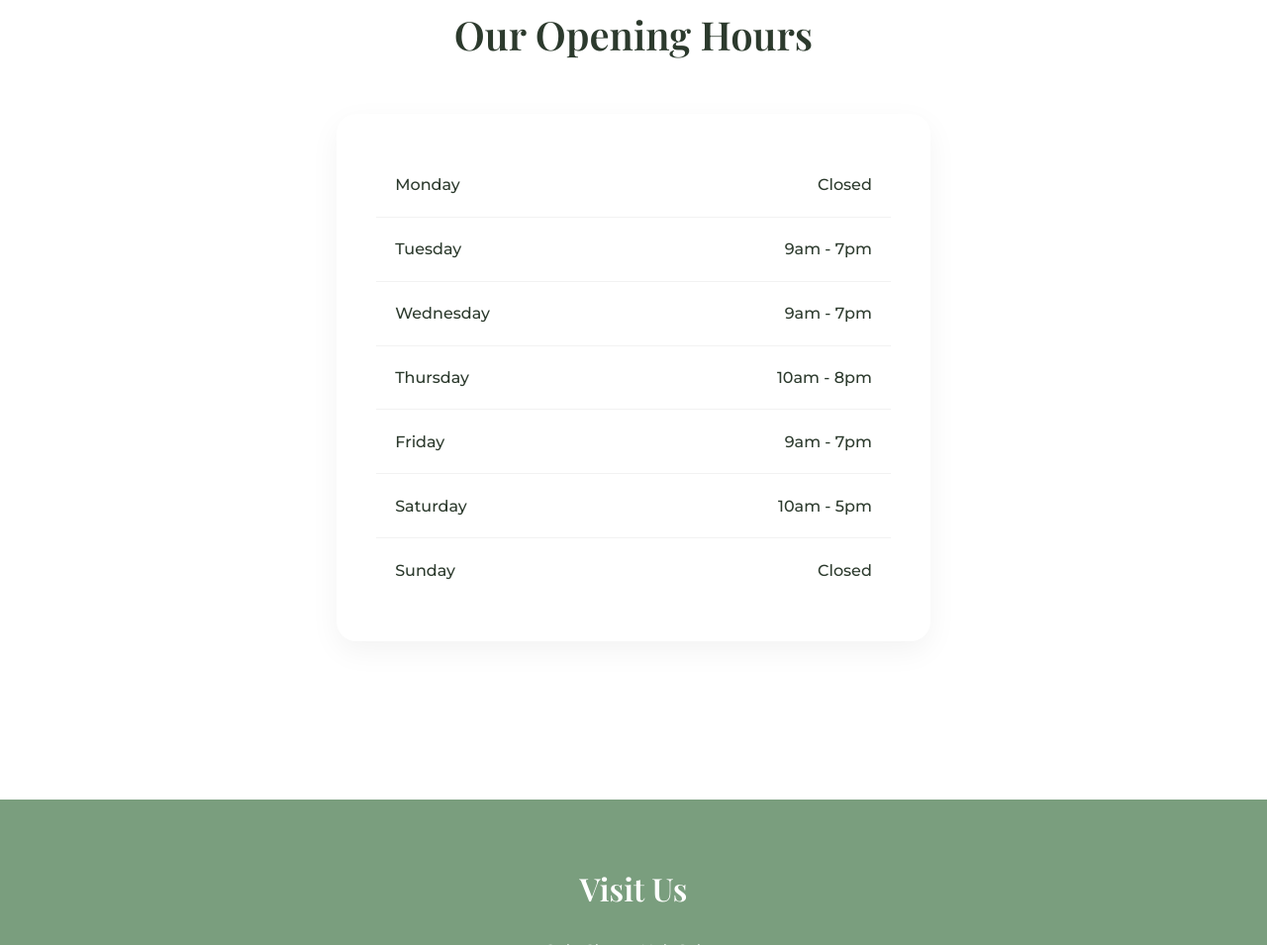
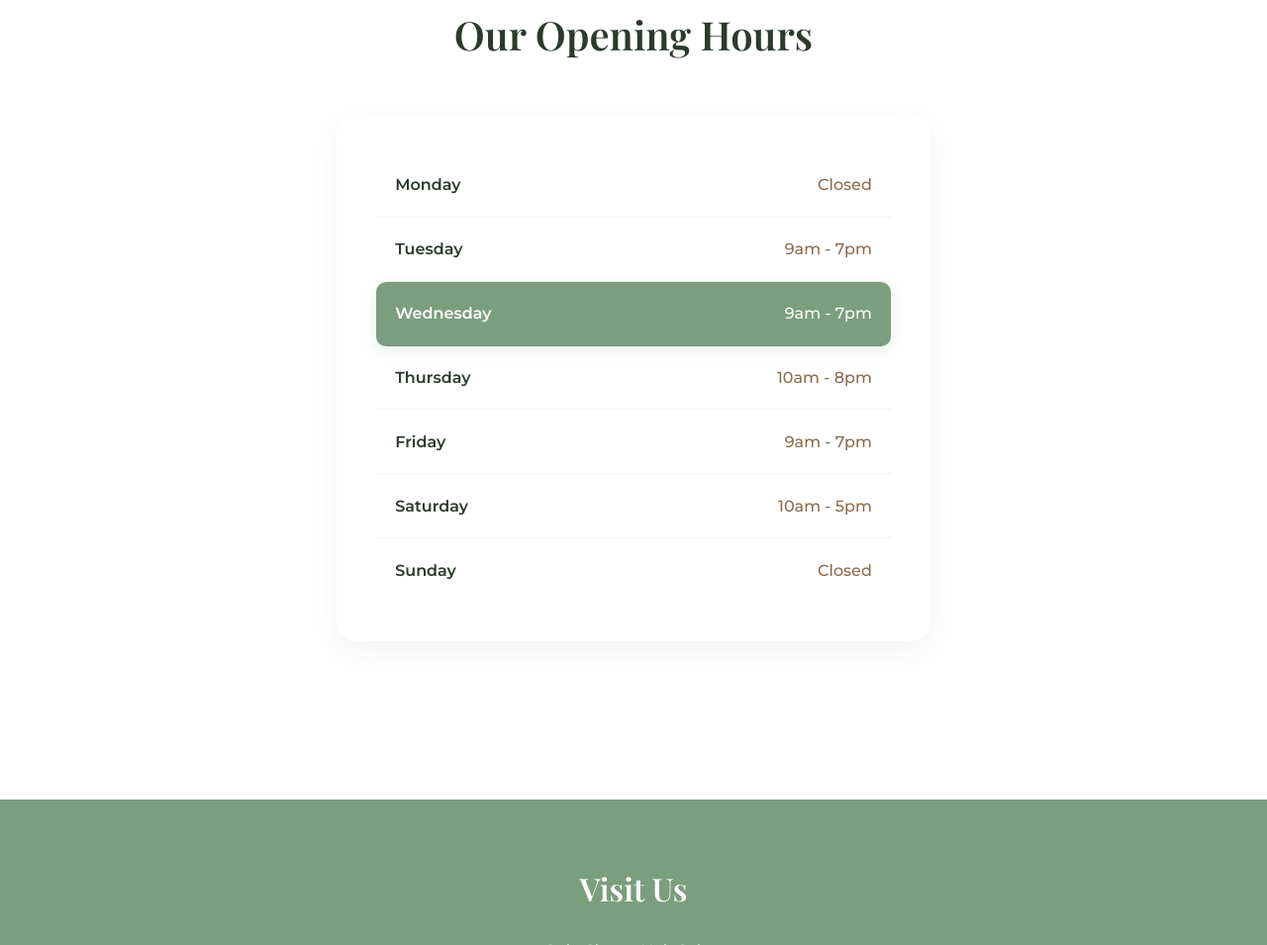
Before and after one commit to garciamathias/snipsisters, a plain HTML site: page index.html in a window 1280 px wide. Shown: the part 2053-3008 px from the top of the page at 99% size. Drawn offline with nearby package versions, Linux system fonts and the light colour scheme.

Commit message:
hours animated

```diff
--- a/index.html
+++ b/index.html
@@ -54,25 +54,32 @@
         <h2>Our Opening Hours</h2>
         <div class="hours-grid">
             <div class="hour" data-aos="fade-right" data-aos-delay="100">
-                <span>Monday</span><span>Closed</span>
+                <span class="day">Monday</span>
+                <span class="time">Closed</span>
             </div>
             <div class="hour" data-aos="fade-right" data-aos-delay="200">
-                <span>Tuesday</span><span>9am - 7pm</span>
+                <span class="day">Tuesday</span>
+                <span class="time">9am - 7pm</span>
             </div>
             <div class="hour" data-aos="fade-right" data-aos-delay="300">
-                <span>Wednesday</span><span>9am - 7pm</span>
+                <span class="day">Wednesday</span>
+                <span class="time">9am - 7pm</span>
             </div>
             <div class="hour" data-aos="fade-right" data-aos-delay="400">
-                <span>Thursday</span><span>10am - 8pm</span>
+                <span class="day">Thursday</span>
+                <span class="time">10am - 8pm</span>
             </div>
             <div class="hour" data-aos="fade-right" data-aos-delay="500">
-                <span>Friday</span><span>9am - 7pm</span>
+                <span class="day">Friday</span>
+                <span class="time">9am - 7pm</span>
             </div>
             <div class="hour" data-aos="fade-right" data-aos-delay="600">
-                <span>Saturday</span><span>10am - 5pm</span>
+                <span class="day">Saturday</span>
+                <span class="time">10am - 5pm</span>
             </div>
             <div class="hour" data-aos="fade-right" data-aos-delay="700">
-                <span>Sunday</span><span>Closed</span>
+                <span class="day">Sunday</span>
+                <span class="time">Closed</span>
             </div>
         </div>
     </section>
--- a/script.js
+++ b/script.js
@@ -71,3 +71,28 @@ document.addEventListener('DOMContentLoaded', function() {
         burgerMenu.classList.toggle('active');
     });
 });
+
+// Ajouter dans le script.js, à l'intérieur du DOMContentLoaded
+function highlightCurrentDay() {
+    const days = ['Sunday', 'Monday', 'Tuesday', 'Wednesday', 'Thursday', 'Friday', 'Saturday'];
+    const currentDay = days[new Date().getDay()];
+
+    const hourElements = document.querySelectorAll('.hour');
+    hourElements.forEach(hourElement => {
+        const dayText = hourElement.textContent;
+        if (dayText.includes(currentDay)) {
+            hourElement.classList.add('current-day');
+
+            // Animation subtile de pulsation
+            setInterval(() => {
+                hourElement.style.transform = 'scale(1.02)';
+                setTimeout(() => {
+                    hourElement.style.transform = 'scale(1)';
+                }, 1000);
+            }, 2000);
+        }
+    });
+}
+
+// Appeler la fonction
+highlightCurrentDay();
--- a/styles.css
+++ b/styles.css
@@ -432,3 +432,54 @@ img {
     max-width: 100%;
     height: auto;
 }
+
+/* Ajouter dans la section des heures du CSS */
+.hour {
+    /* Garder les styles existants */
+    transition: all 0.3s ease;
+}
+
+.hour.current-day {
+    background: var(--primary-color);
+    color: white;
+    border-radius: 10px;
+    transform: scale(1.02);
+    box-shadow: 0 4px 15px rgba(122, 158, 126, 0.2);
+}
+
+/* Styles additionnels pour les heures */
+.hour {
+    display: flex;
+    justify-content: space-between;
+    padding: 1.2rem;
+    border-bottom: 1px solid rgba(0,0,0,0.05);
+    font-weight: 500;
+    position: relative;
+    overflow: hidden;
+}
+
+.hour .day {
+    font-weight: 600;
+}
+
+.hour .time {
+    color: var(--secondary-color);
+}
+
+.hour.current-day .time {
+    color: white;
+}
+
+/* Animation d'entrée pour le jour courant */
+@keyframes highlightIn {
+    from {
+        background-position: -100% 0;
+    }
+    to {
+        background-position: 0 0;
+    }
+}
+
+.hour.current-day {
+    animation: highlightIn 0.5s ease forwards;
+}
```
